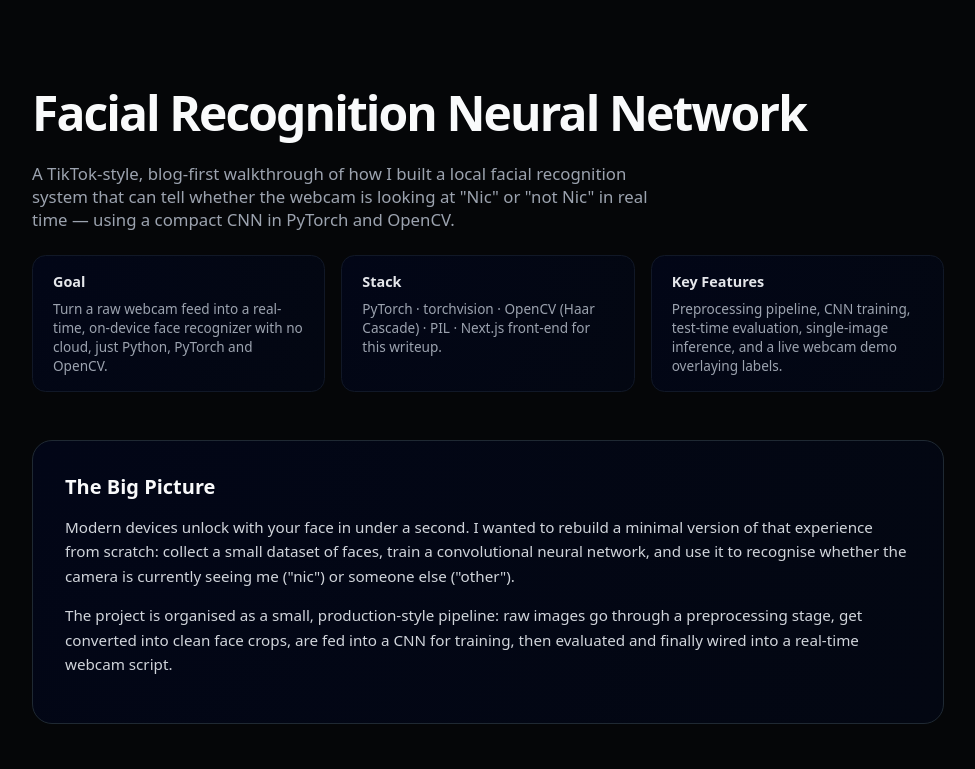
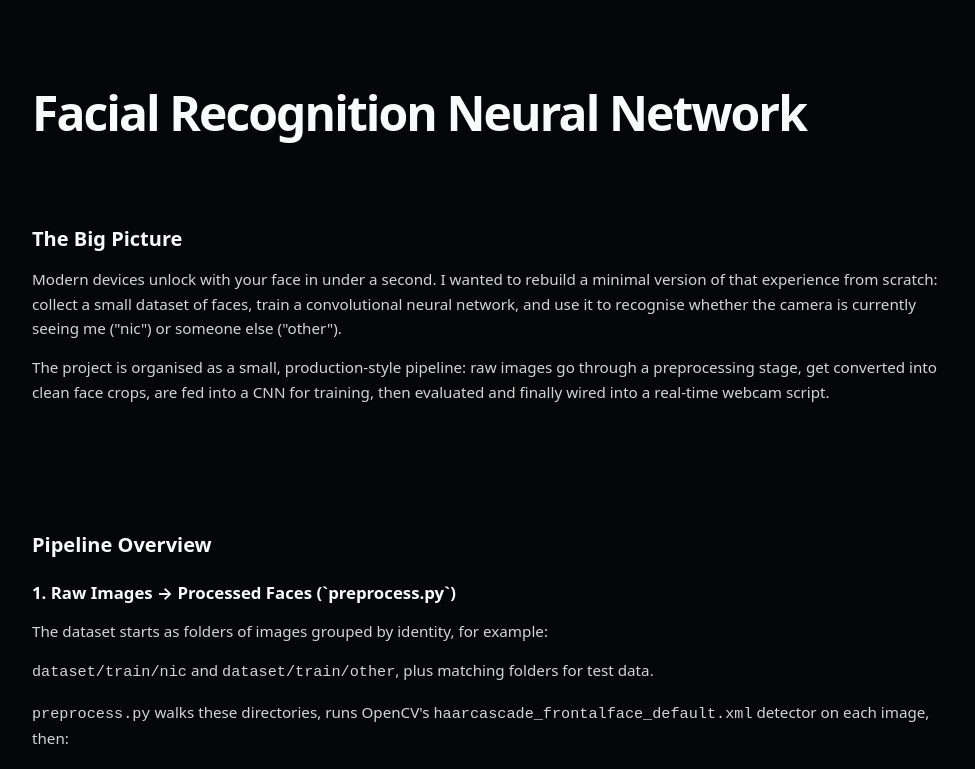
Before and after one commit to nicholaschen09/facial-recognition-neural-network, a Next.js app in the folder site/: page / in a window 1280 px wide. Shown: the top 769 px of the page, without its empty margins (152-1127 px from the left). Built offline with nearby package versions, Linux system fonts and the light colour scheme.

Commit message:
fix blog page

```diff
--- a/site/app/globals.css
+++ b/site/app/globals.css
@@ -72,9 +72,9 @@
 
 .card {
   padding: 1rem 1.25rem;
-  border-radius: 0.85rem;
-  background: radial-gradient(circle at top left, #020617, #030712);
-  border: 1px solid #111827;
+  border-radius: 0;
+  background: transparent;
+  border: none;
 }
 
 .card-title {
@@ -91,10 +91,10 @@
 
 .section {
   margin-top: 3rem;
-  padding: 2rem;
-  border-radius: 1.25rem;
-  background: radial-gradient(circle at top left, #020617, #030712);
-  border: 1px solid #1f2933;
+  padding: 2rem 0;
+  border-radius: 0;
+  background: transparent;
+  border: none;
 }
 
 .section h2 {
--- a/site/app/page.tsx
+++ b/site/app/page.tsx
@@ -5,36 +5,6 @@
     <main className="page">
       <header>
         <h1 className="hero-title">Facial Recognition Neural Network</h1>
-        <p className="hero-subtitle">
-          A TikTok-style, blog-first walkthrough of how I built a local facial
-          recognition system that can tell whether the webcam is looking at
-          &quot;Nic&quot; or &quot;not Nic&quot; in real time — using a compact
-          CNN in PyTorch and OpenCV.
-        </p>
-
-        <div className="grid">
-          <div className="card">
-            <div className="card-title">Goal</div>
-            <div className="card-body">
-              Turn a raw webcam feed into a real-time, on-device face
-              recognizer with no cloud, just Python, PyTorch and OpenCV.
-            </div>
-          </div>
-          <div className="card">
-            <div className="card-title">Stack</div>
-            <div className="card-body">
-              PyTorch · torchvision · OpenCV (Haar Cascade) · PIL · Next.js
-              front-end for this writeup.
-            </div>
-          </div>
-          <div className="card">
-            <div className="card-title">Key Features</div>
-            <div className="card-body">
-              Preprocessing pipeline, CNN training, test-time evaluation,
-              single-image inference, and a live webcam demo overlaying labels.
-            </div>
-          </div>
-        </div>
       </header>
 
       <section className="section">
@@ -221,12 +191,6 @@
         <div>
           Built by <strong>Nicholas Chen</strong>
         </div>
-        <div style={{ marginTop: "0.35rem" }}>
-          <span className="tag">Python</span>
-          <span className="tag">PyTorch</span>
-          <span className="tag">OpenCV</span>
-          <span className="tag">Next.js</span>
-        </div>
       </footer>
     </main>
   );
```
